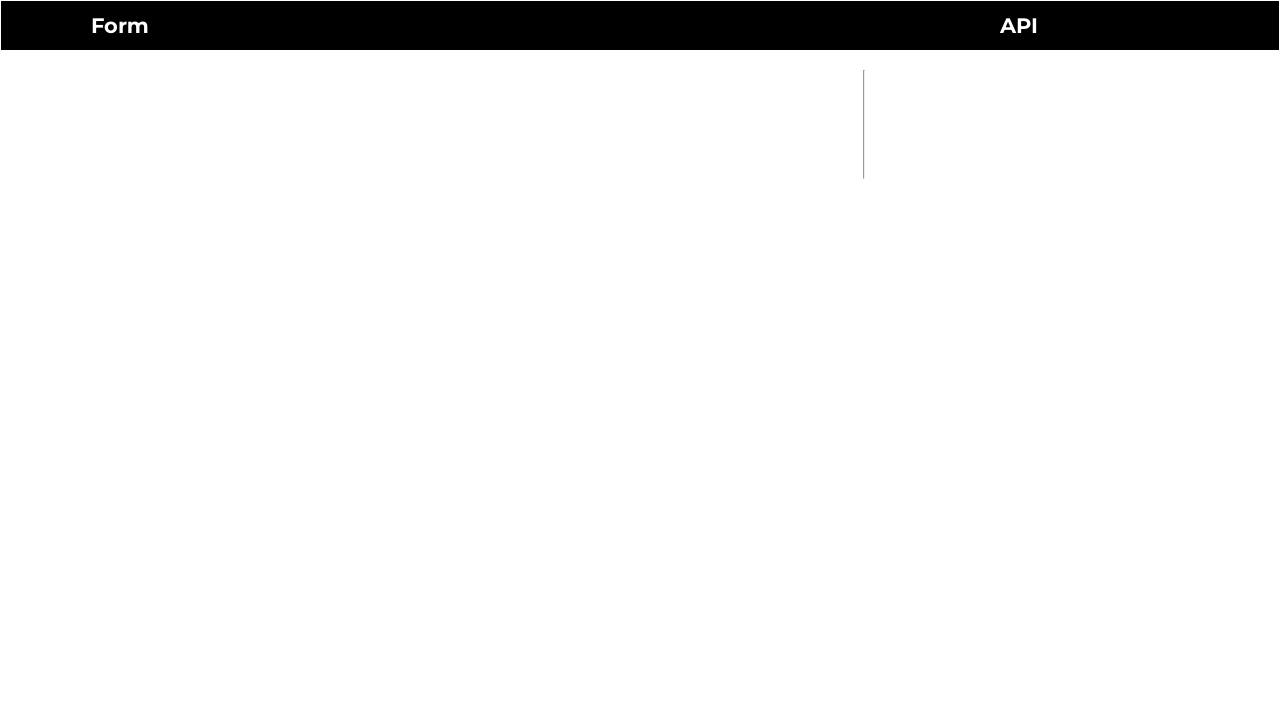
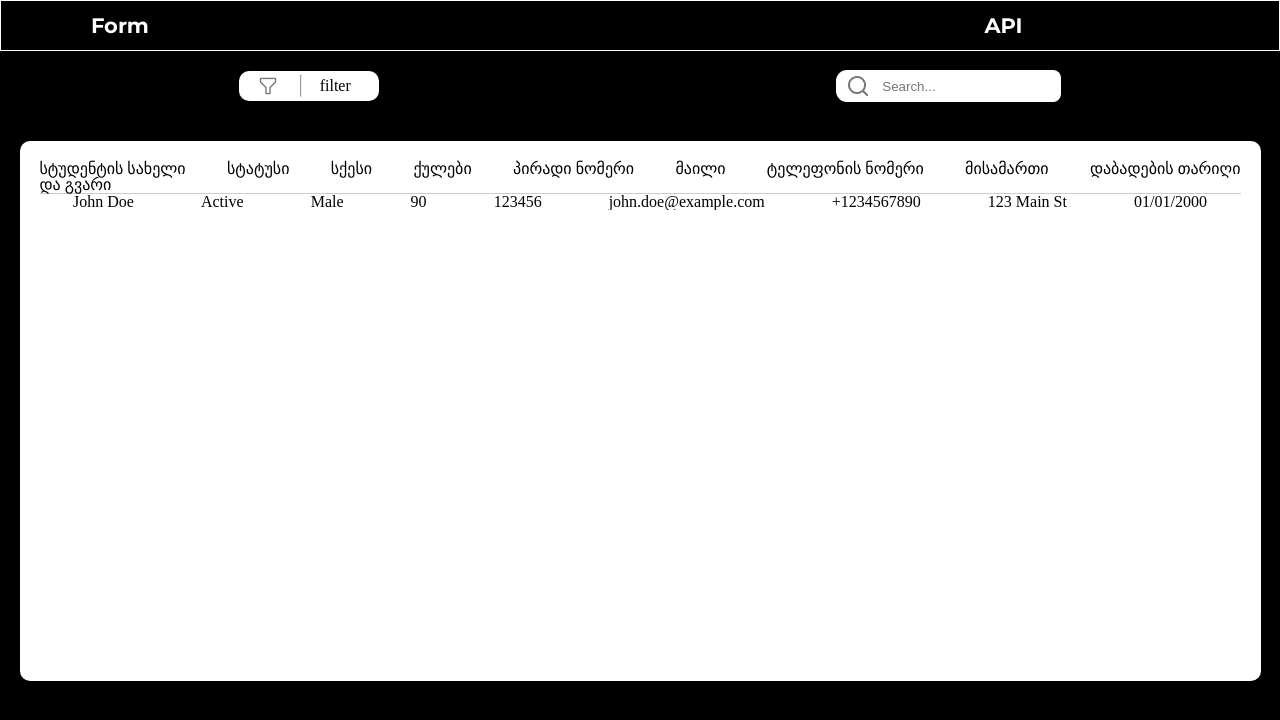
Before and after one commit to Beko98/practical_work, a React (Create React App) app: page /form in a window 1280 px wide. Shown: the top 720 px of the page. Built offline with nearby package versions, Linux system fonts and the light colour scheme; a web font is replaced by a local one.

Commit message:
more work...

```diff
--- a/src/PrivateRoutes.js
+++ b/src/PrivateRoutes.js
@@ -3,7 +3,6 @@ import { Route, Routes } from "react-router-dom";
 import GetStarted from "./components/GetStarted";
 import Info from "./components/Info";
 import Form from "./components/Form";
-import Navbar from "./components/Navbar";
 
 export function PrivateRoutes() {
   return (
--- a/src/components/Form.js
+++ b/src/components/Form.js
@@ -1,19 +1,106 @@
-import React from "react";
+import { React, useState } from "react";
+import "../scss/_reset.scss";
+import "../scss/_form.scss";
+import filter from "../images/filter.png";
 import Navbar from "./Navbar";
-// import { useLocation } from "react-router-dom";
+import search from "../images/search.png";
+import studentsData from "../students.json";
+import PopupModal from "./PopupModal";
 
 function Form() {
-  // const location = useLocation();
-  // const { name, image } = location.state || {};
+  const [currentPage, setCurrentPage] = useState(1);
+  const itemsPerPage = 10;
 
-  // const savedName = localStorage.getItem("userName");
-  // const savedImage = localStorage.getItem("userImage");
+  const paginateData = (data) => {
+    const startIndex = (currentPage - 1) * itemsPerPage;
+    const endIndex = startIndex + itemsPerPage;
+    return data.slice(startIndex, endIndex);
+  };
+
+  const students = paginateData(studentsData);
+
+  const [showPopup, setShowPopup] = useState(false);
+
+  const handleImageClick = () => {
+    setShowPopup(true);
+  };
+
+  const handlePopupClose = () => {
+    setShowPopup(false);
+  };
 
   return (
     <div className="wrapper_2">
-    <Navbar />
+      <Navbar onImageClick={handleImageClick} />
+      {showPopup && (
+        <PopupModal imageUrl="your-image-url.jpg" onClose={handlePopupClose} />
+      )}
+      <div className="mainContainer">
+        <div className="combined">
+          <div className="filter_search">
+            <div className="filterBtn">
+              <img src={filter} alt="filter" />
+              <hr />
+              <h2>filter</h2>
+            </div>
+            <div className="search-container">
+              <img src={search} alt="" />
+              <input type="text" placeholder="Search..." />
+            </div>
+          </div>
+          <div className="studentFormCard">
+            <div className="studentFeatures">
+              <h3>
+                სტუდენტის სახელი <br /> და გვარი
+              </h3>
+              <h3>სტატუსი</h3>
+              <h3>სქესი</h3>
+              <h3>ქულები</h3>
+              <h3>პირადი ნომერი</h3>
+              <h3>მაილი</h3>
+              <h3>ტელეფონის ნომერი</h3>
+              <h3>მისამართი</h3>
+              <h3>დაბადების თარიღი</h3>
+            </div>
+            {students.map((student) => (
+              <div key={student.id} className="student-card">
+                <div className="outcome">
+                  <p>
+                    {student.firstName} {student.lastName}
+                  </p>
+                  <p> {student.status}</p>
+                  <p> {student.gender}</p>
+                  <p> {student.points}</p>
+                  <p> {student.personalNumber}</p>
+                  <p> {student.email}</p>
+                  <p> {student.mobileNumber}</p>
+                  <p> {student.address}</p>
+                  <p> {student.dateOfBirth}</p>
+                </div>
+              </div>
+            ))}
+          </div>
+        </div>
+      </div>
     </div>
   );
 }
 
 export default Form;
+
+// {students.map((student) => (
+//   <div key={student.id} className="student-card">
+//     <h2>
+//       student name and surname:
+//       {student.firstName} {student.lastName}
+//     </h2>
+//     <p>Status: {student.status}</p>
+//     <p>Gender: {student.gender}</p>
+//     <p>Points: {student.points}</p>
+//     <p>Personal Number: {student.personalNumber}</p>
+//     <p>Email: {student.email}</p>
+//     <p>Mobile Number: {student.mobileNumber}</p>
+//     <p>Address: {student.address}</p>
+//     <p>Date of Birth: {student.dateOfBirth}</p>
+//   </div>
+// ))}
--- a/src/components/Navbar.js
+++ b/src/components/Navbar.js
@@ -1,5 +1,5 @@
 import React from "react";
-import { Link } from "react-router-dom";
+// import { Link } from "react-router-dom";
 // import nikusha from "../images/nikusha.jpg";
 import "../scss/_navbar.scss";
 import { useLocation } from "react-router-dom";
@@ -11,12 +11,10 @@ const Navbar = ({ userName, userImage }) => {
   const savedName = localStorage.getItem("userName");
   const savedImage = localStorage.getItem("userImage");
   return (
-
     <div>
       <nav className="navbar">
         <h1>Form</h1>
         <h2>API</h2>
-        <hr />
         <div className="infoContainer">
           {name && <p>Name: {name}</p>}
           {image && <img src={image} alt="Uploaded" />}
@@ -29,19 +27,3 @@ const Navbar = ({ userName, userImage }) => {
 };
 
 export default Navbar;
-
-
-
- // <div className="navbar">
-    //   <div className="navbar-left">
-    //     <Link to="/form">FORM</Link>
-    //   </div>
-    //   <div className="navbar-right">
-    //     {/* <Link to="/api">API</Link> */}
-    //     <h1>API</h1>
-    //     <div className="user-info">
-    //       <p>{userName}</p>
-    //       <img src={userImage} alt="User" />
-    //     </div>
-    //   </div>
-    // </div>
--- /dev/null
+++ b/src/components/PopupModal.js
@@ -0,0 +1,19 @@
+import React from "react";
+
+const PopupModal = ({ imageUrl, onClose }) => {
+  return (
+    <div className="popup-modal">
+      <div className="popup-content">
+        <img src={imageUrl} alt="Popup Image" />
+        <button className="close-button" onClick={onClose}>
+          Close
+        </button>
+        <button className="logout-button" onClick={onClose}>
+          Log Out
+        </button>
+      </div>
+    </div>
+  );
+};
+
+export default PopupModal;
--- a/src/scss/_form.scss
+++ b/src/scss/_form.scss
@@ -2,6 +2,75 @@
   height: 100vh;
   background-size: cover;
   background-color: black;
-  display: flex;
-  justify-content: center;
+  .mainContainer {
+    .combined {
+      .studentFormCard {
+        background-color: white;
+        width: 1201px;
+        height: 500px;
+        border-radius: 10px;
+        margin: 20px auto;
+        padding: 20px;
+        overflow-x: auto;
+        .studentFeatures {
+          display: flex;
+          justify-content: space-between;
+          border-bottom: 1px solid #ccc;
+        }
+        .student-card {
+          overflow-x: auto;
+          white-space: nowrap;
+          .outcome {
+            display: flex;
+            justify-content: space-around;
+          }
+        }
+      }
+      .filter_search {
+        display: flex;
+        align-items: center;
+        justify-content: space-around;
+        .search-container {
+          display: flex;
+          align-items: center;
+          background-color: white;
+          border-radius: 11px;
+          border: none;
+          outline: none;
+          img {
+            margin-left: 10px;
+            cursor: pointer;
+          }
+          input {
+            height: 30px;
+            border-radius: 8px;
+            border: none;
+            outline: none;
+            margin-left: 10px;
+          }
+        }
+
+        .filterBtn {
+          display: flex;
+          width: 140px;
+          height: 30px;
+          background-color: white;
+          align-items: center;
+          border-radius: 10px;
+          margin: 20px;
+          cursor: pointer;
+          img {
+            padding: 5px 18px 5px;
+          }
+          hr {
+            height: 20px;
+            margin-right: 10px;
+          }
+          h2 {
+            padding: 0 28px 0 8px;
+          }
+        }
+      }
+    }
+  }
 }
--- a/src/scss/_navbar.scss
+++ b/src/scss/_navbar.scss
@@ -1,5 +1,4 @@
-@import url('https://fonts.googleapis.com/css2?family=Cinzel&family=Lora:ital@1&family=Montserrat:wght@300;400;700&family=Old+Standard+TT&family=Playfair+Display:ital@1&family=Tangerine&display=swap');
-
+@import url("https://fonts.googleapis.com/css2?family=Cinzel&family=Lora:ital@1&family=Montserrat:wght@300;400;700&family=Old+Standard+TT&family=Playfair+Display:ital@1&family=Tangerine&display=swap");
 
 .navbar {
   display: flex;
@@ -11,23 +10,25 @@
   font-size: 21px;
   border: 1px white solid;
 
-  hr{
-    height: 107px;
-    bottom: 611px;
-    position: absolute;
-    right: 415px;
-  }
+  // hr {
+  //   height: 107px;
+  //   // bottom: 611px;
+  //   bottom: 733px;
+  //   position: absolute;
+  //   right: 415px;
+  // }
 
   h1 {
     margin: 0;
-    font-family: 'Montserrat', sans-serif;
+    font-family: "Montserrat", sans-serif;
     font-weight: 700;
   }
 
   .infoContainer {
     display: flex;
     align-items: center;
-
+    border-left: 1px solid;
+    padding-left: 30px;
 
     p {
       margin: 0 10px 0 0;
@@ -45,7 +46,7 @@
 
   h2 {
     margin-left: 700px;
-    font-family: 'Montserrat', sans-serif;
+    font-family: "Montserrat", sans-serif;
     font-weight: 700;
   }
 }
--- /dev/null
+++ b/src/students.json
@@ -0,0 +1,15 @@
+[
+  {
+    "id": 1,
+    "firstName": "John",
+    "lastName": "Doe",
+    "status": "Active",
+    "gender": "Male",
+    "points": 90,
+    "personalNumber": "123456",
+    "email": "john.doe@example.com",
+    "mobileNumber": "+1234567890",
+    "address": "123 Main St",
+    "dateOfBirth": "01/01/2000"
+  }
+]
```
Also changed, not shown: src/images/filter.png (added), src/images/search.png (added).
